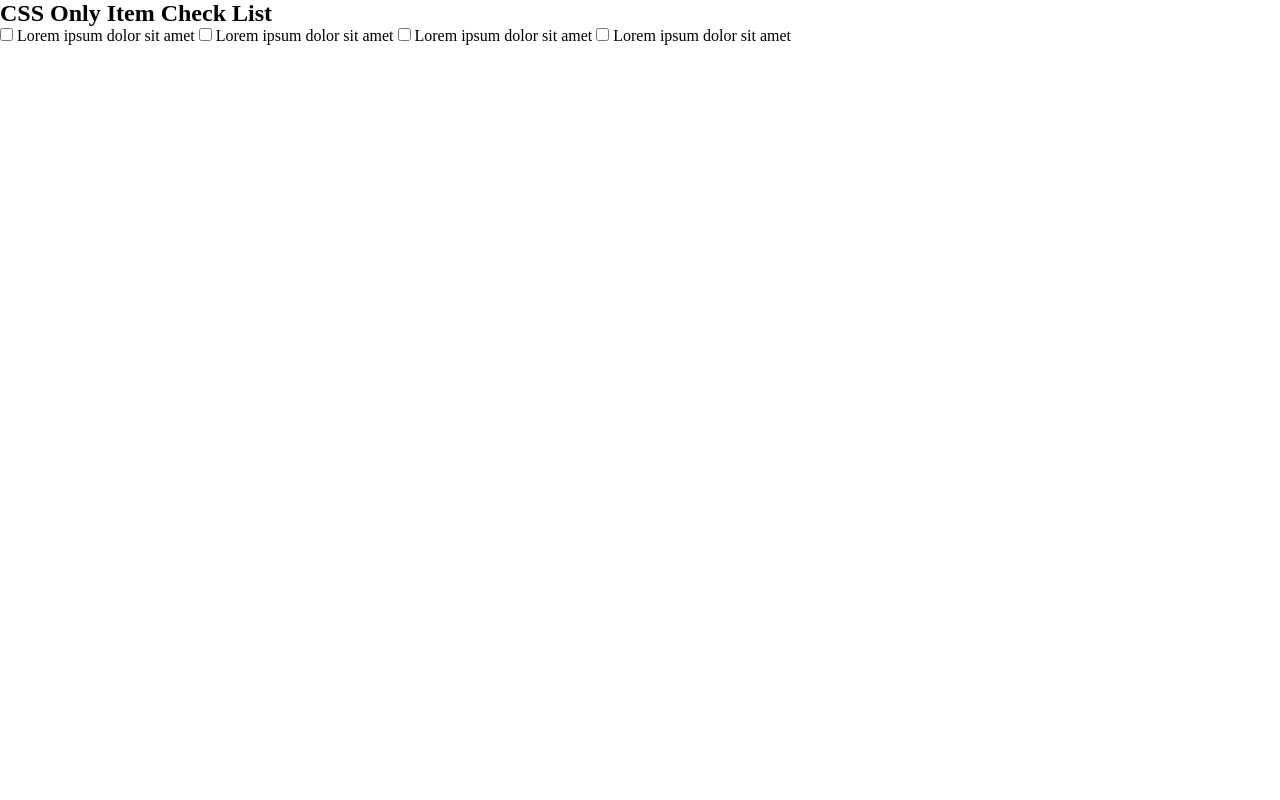
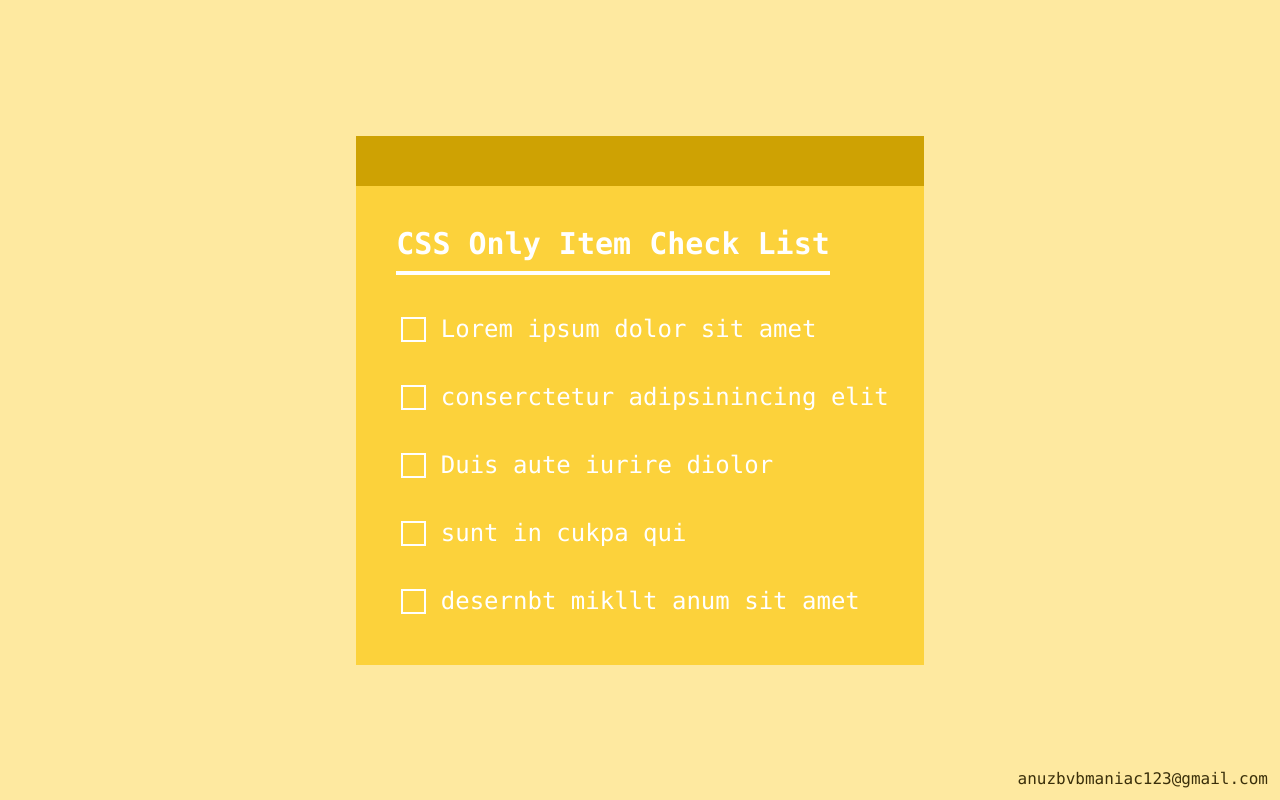
Before and after one commit to anuzbvbmaniac/checklist_custom_checkbox_cssonly, a plain HTML site: page index.html in a window 1280 px wide. Drawn offline with Linux system fonts and the light colour scheme.

Commit message:
Changes: 1. Styling Completed. 2. Added Footer Link.

```diff
--- a/assets/css/style.css
+++ b/assets/css/style.css
@@ -1,4 +1,111 @@
 * {
     margin: 0;
     padding: 0;
+    box-sizing: border-box;
+    font-family: consolas;
 }
+
+body {
+    display: flex;
+    justify-content: center;
+    align-items: center;
+    min-height: 100vh;
+    background: #FEE9A0;
+}
+
+.list {
+    padding: 30px 75px 10px 30px;
+    position: relative;
+    background: #FCD23B;
+    border-top: 50px solid #CEA203;
+}
+
+.list h2 {
+    color: #fff;
+    font-size: 30px;
+    padding: 10px 0;
+    margin-left: 10px;
+    display: inline-block;
+    border-bottom: 4px solid #fff;
+}
+
+.list label {
+    position: relative;
+    display: block;
+    margin: 40px 0;
+    color: #fff;
+    font-size: 24px;
+    cursor: pointer;
+}
+
+.list input[type="checkbox"] {
+    -webkit-appearance: none;
+}
+
+.list i {
+    position: absolute;
+    top: 2px;
+    display: inline-block;
+    width: 25px;
+    height: 25px;
+    border: 2px solid #fff;
+    transition: 0.2s;
+}
+
+.list input[type="checkbox"]:checked ~ i {
+    top: 1px;
+    border-top: none;
+    border-right: none;
+    height: 15px;
+    width: 25px;
+    border-color: #3A2F0A;
+    transform: rotate(-45deg);
+    transition: 0.5s ease-out;
+}
+
+.list span {
+    position: relative;
+    left: 40px;
+    transform: 0.5s;
+}
+
+.list span:before {
+    content: '';
+    position: absolute;
+    top: 50%;
+    left: 0;
+    width: 100%;
+    height: 1px;
+    background: #3A2F0A;
+    transform: translateY(-50%) scaleX(0);
+    transform-origin: left;
+    transition: transform 0.5s;
+}
+
+.list input[type="checkbox"]:checked ~ span:before {
+    transform: translateY(-50%) scaleX(1);
+    transform-origin: left;
+    transition: transform 0.5s;
+}
+
+.list input[type="checkbox"]:checked ~ span{
+    color: #154e6b;
+}
+
+footer {
+    position: fixed;
+    bottom: 12px;
+    right: 12px;
+}
+
+footer a {
+    text-decoration: none;
+    color: #3A2F0A;
+    font-size: 16px;
+    transition: 0.5s ease;
+}
+
+footer a:hover {
+    border-bottom: 2px solid #3A2F0A;
+    transition: 0.5s ease;
+}
--- a/index.html
+++ b/index.html
@@ -14,32 +14,42 @@
     <div class="list">
         <h2>CSS Only Item Check List</h2>
         <form action="">
-            <label for="">
+            <label >
                 <input type="checkbox" name="">
                 <i></i>
                 <span>Lorem ipsum dolor sit amet</span>
             </label>
 
-            <label for="">
+            <label >
                 <input type="checkbox" name="">
                 <i></i>
-                <span>Lorem ipsum dolor sit amet</span>
+                <span>conserctetur adipsinincing elit</span>
             </label>
 
-            <label for="">
+            <label >
                 <input type="checkbox" name="">
                 <i></i>
-                <span>Lorem ipsum dolor sit amet</span>
+                <span>Duis aute iurire diolor</span>
             </label>
 
-            <label for="">
+            <label >
                 <input type="checkbox" name="">
                 <i></i>
-                <span>Lorem ipsum dolor sit amet</span>
+                <span>sunt in cukpa qui</span>
+            </label>
+
+            <label >
+                <input type="checkbox" name="">
+                <i></i>
+                <span>desernbt mikllt anum sit amet</span>
             </label>
 
         </form>
     </div>
 
+    <footer>
+        <a href="stylustechnepal.com">anuzbvbmaniac123@gmail.com</a>
+    </footer>
+
 </body>
 </html>
```
